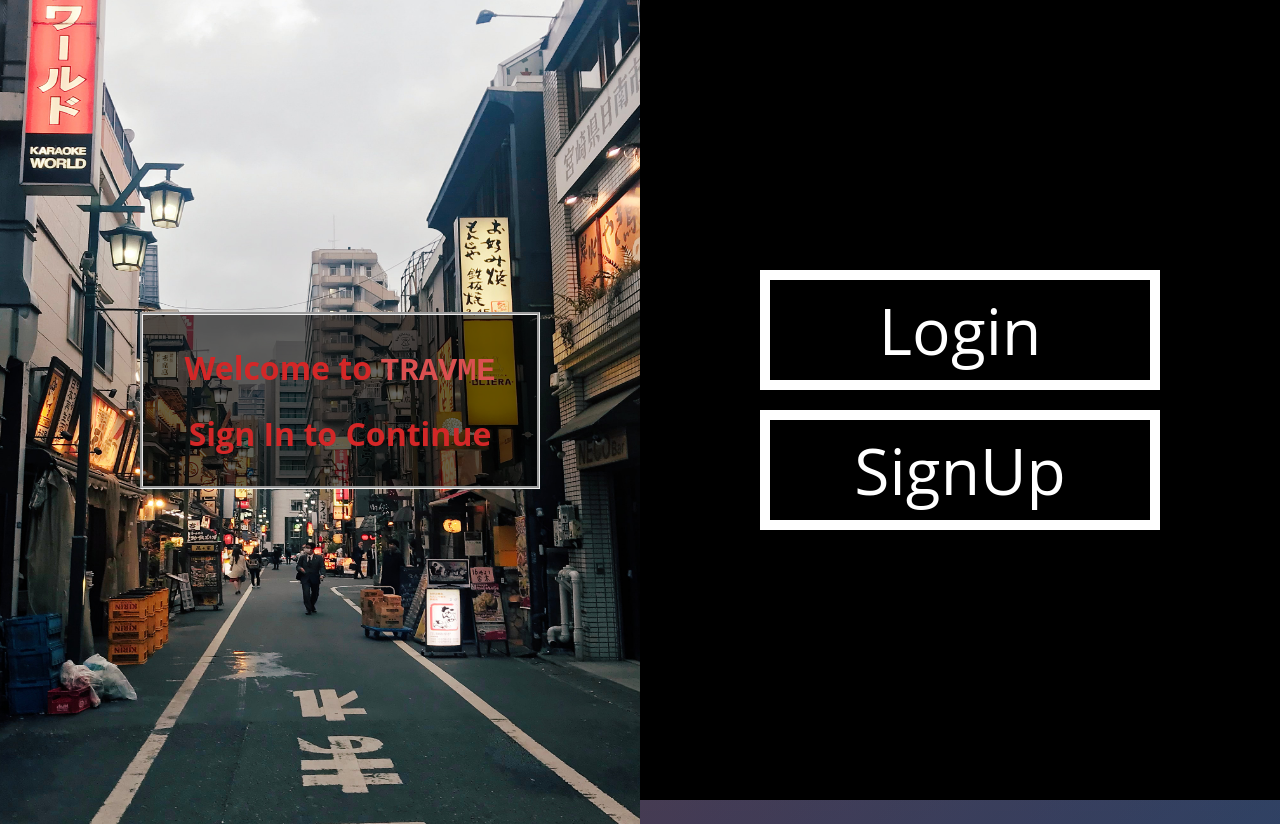
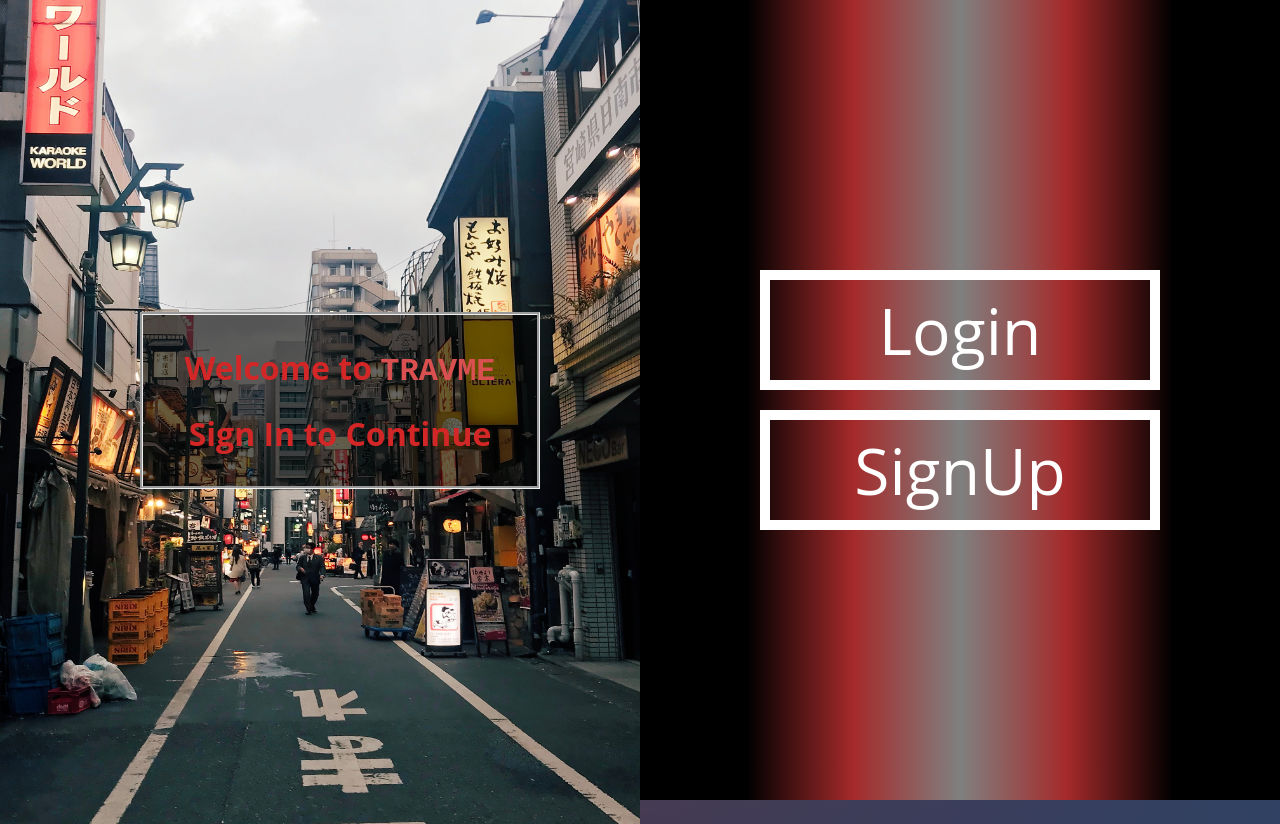
Before and after one commit to Ceddyp19/Mod5Capstone-Project-Frontend, a React (Create React App) app: page / in a window 1280 px wide. Built offline with nearby package versions, Linux system fonts and the light colour scheme.

Commit message:
worked on styling welocme page

```diff
--- a/src/css/Welcome.css
+++ b/src/css/Welcome.css
@@ -49,7 +49,7 @@
 
 .right {
   right: 0;
-  background-color: black;
+  background: linear-gradient(90deg, black, black, brown,grey, brown, black, black);
 }
 
 /* If you want the content centered horizontally and vertically */
```
